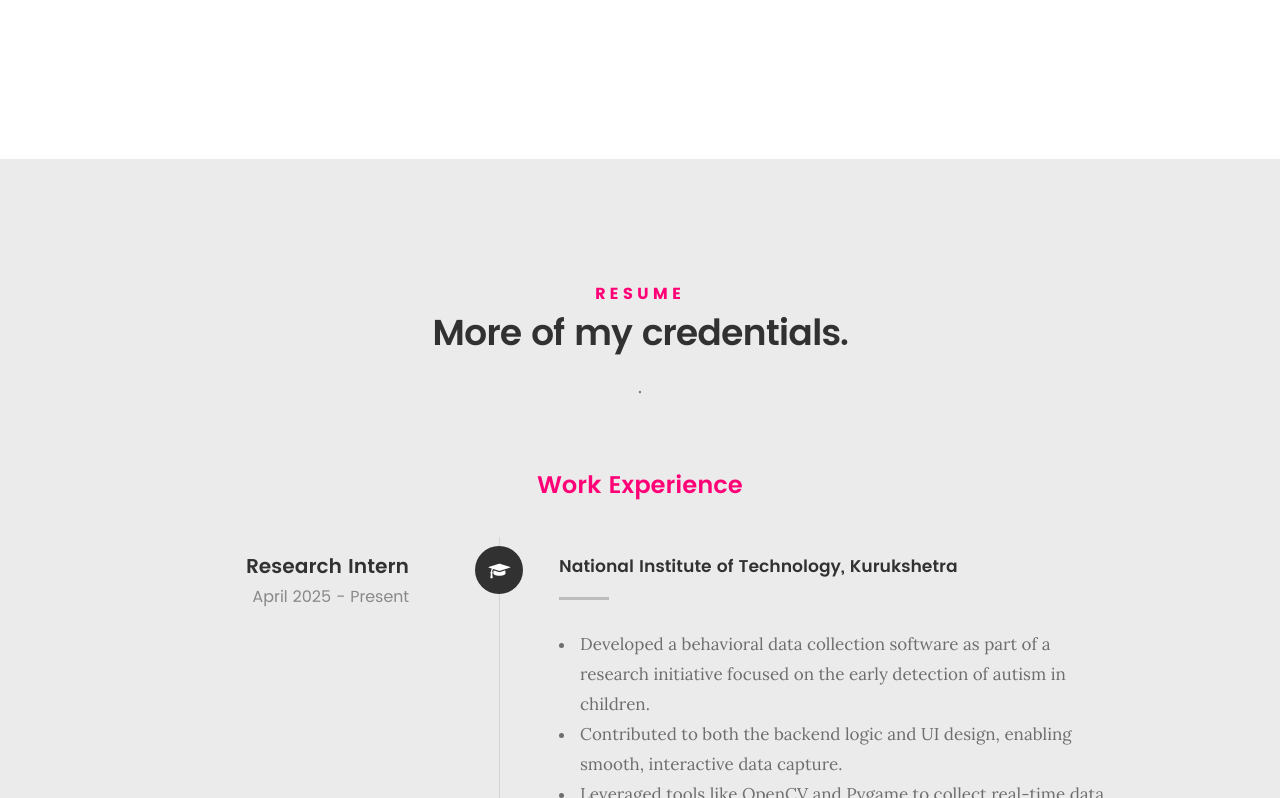
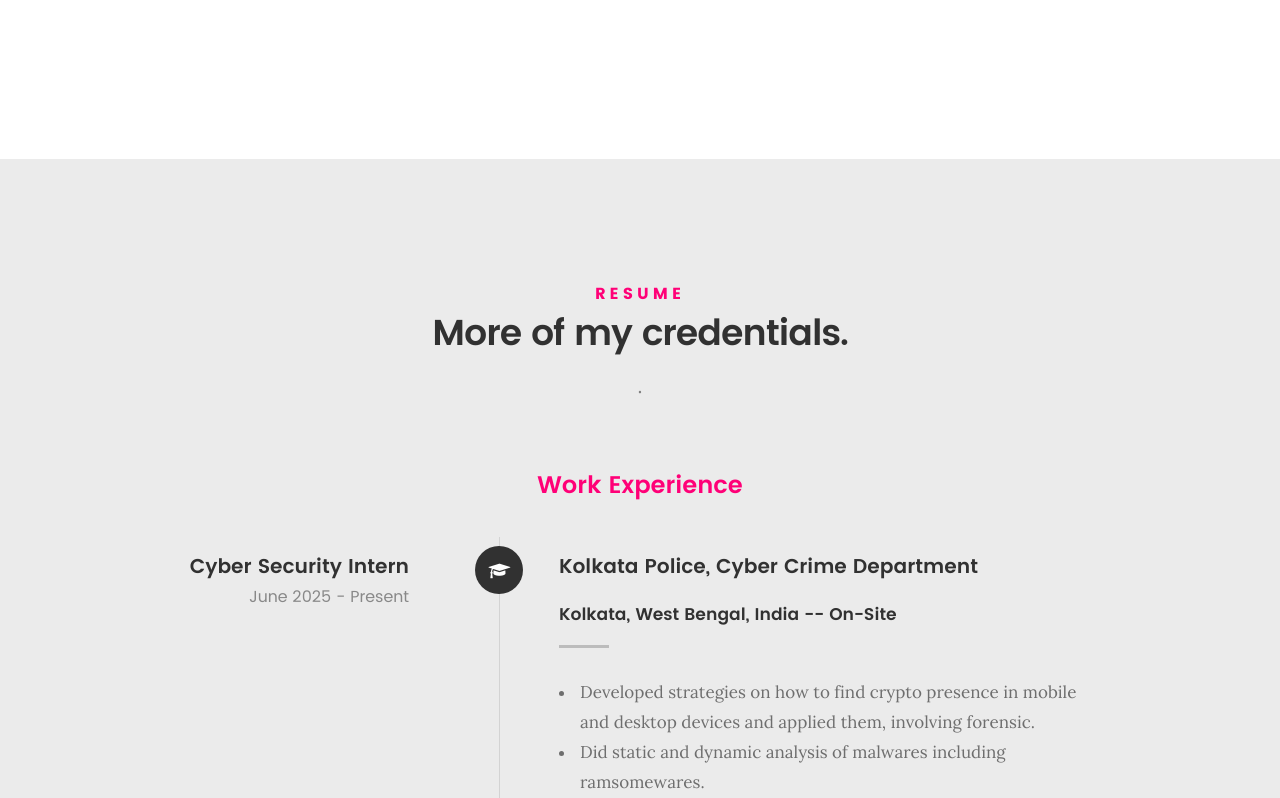
Before and after one commit to Onion-Bee/Onion-Bee.github.io, a plain HTML site: page index.html in a window 1280 px wide. Shown: the part 2002-2800 px from the top of the page. Drawn offline with Linux system fonts and the light colour scheme; files whose address does not match are found by name.

Commit message:
work updated

```diff
--- a/index.html
+++ b/index.html
@@ -78,7 +78,7 @@
 	   			<p class="intro-position">
 	   				<span>Back-end Development</span>
 	   				<span>Internet Of Things</span>
-					<span>Machine Learning</span>
+					<span>Cyber Security</span>
 	   			</p>
 
 	   			<a class="button stroke smoothscroll" href="#about" title="">More About Me</a>
@@ -226,6 +226,32 @@
    		<div class="col-twelve">
 
    			<div class="timeline-wrap">
+				<div class="timeline-block">
+
+	   				<div class="timeline-ico">
+	   					<i class="fa fa-graduation-cap"></i>
+	   				</div>
+
+	   				<div class="timeline-header">
+	   					<h3>Cyber Security Intern</h3>
+	   					<p>June 2025 - Present</p>
+	   				</div>
+
+	   				<div class="timeline-content">
+	   					<h3>Kolkata Police, Cyber Crime Department</h3>
+						<h4>Kolkata, West Bengal, India -- On-Site</h4>
+	   					<p>
+							<ul>
+								<li>Developed strategies on how to find crypto presence in mobile and desktop devices and applied them,
+									involving forensic.
+								</li>
+								<li>Did static and dynamic analysis of malwares including ramsomewares.</li>
+								<li>Worked on data packet analysis and packet capture using pcapdroid tools.</li>
+							</ul>
+						</p>
+	   				</div>
+
+	   			</div> <!-- /timeline-block -->
 
 	   			<div class="timeline-block">
 
@@ -239,7 +265,8 @@
 	   				</div>
 
 	   				<div class="timeline-content">
-	   					<h4>National Institute of Technology, Kurukshetra</h4>
+	   					<h3>National Institute of Technology, Kurukshetra</h3>
+						<h4>Kurukshetra, Haryana, India -- Remote</h4>
 	   					<p>
 							<ul>
 								<li>Developed a behavioral data collection software as part of a research initiative focused on the early detection of autism in children.</li>
@@ -264,7 +291,8 @@
 	   				</div>
 
 	   				<div class="timeline-content">
-	   					<h4>MathonGo</h4>
+	   					<h3>MathonGo</h3>
+						<h4>Bangalore, Karnatake, India -- Remote</h4>
 	   					<p>
 							<ul>
 								<li>Assisted in day-to-day operations, contributing to project execution and process optimization.</li>
```
